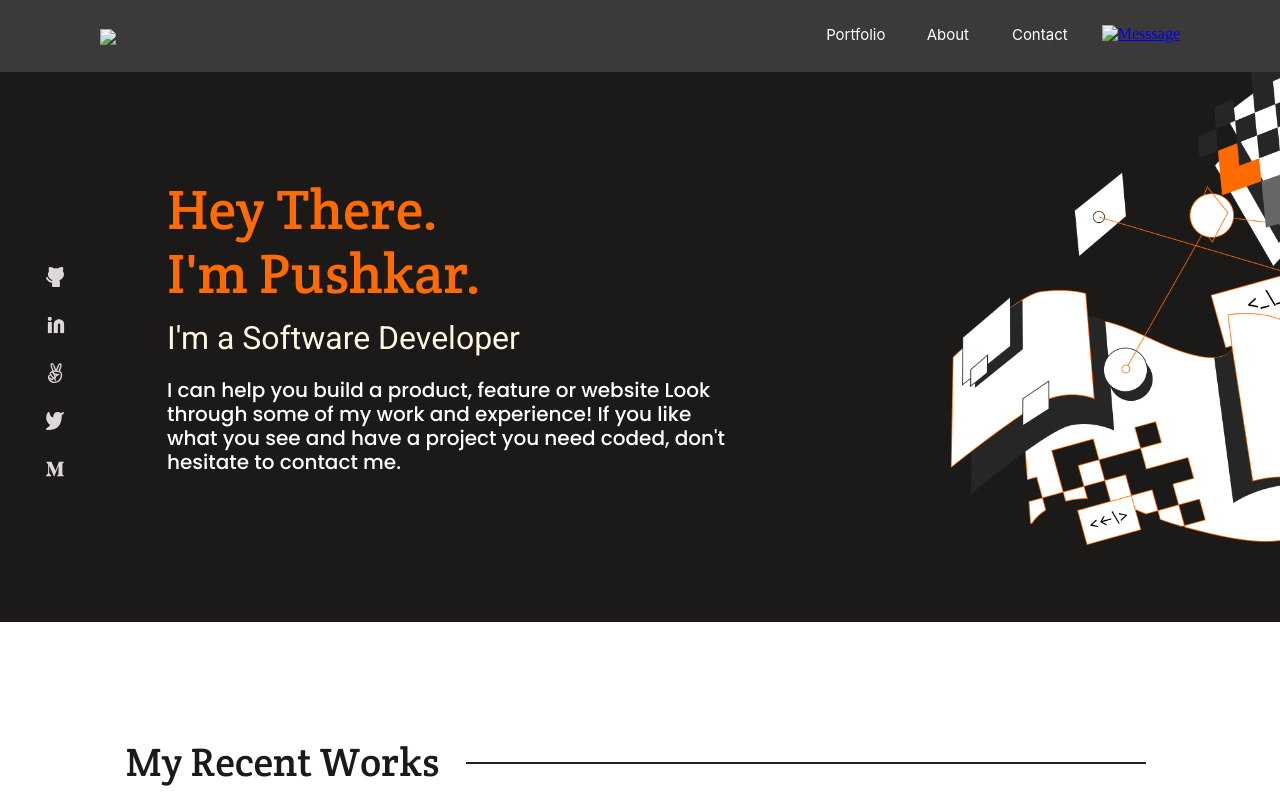
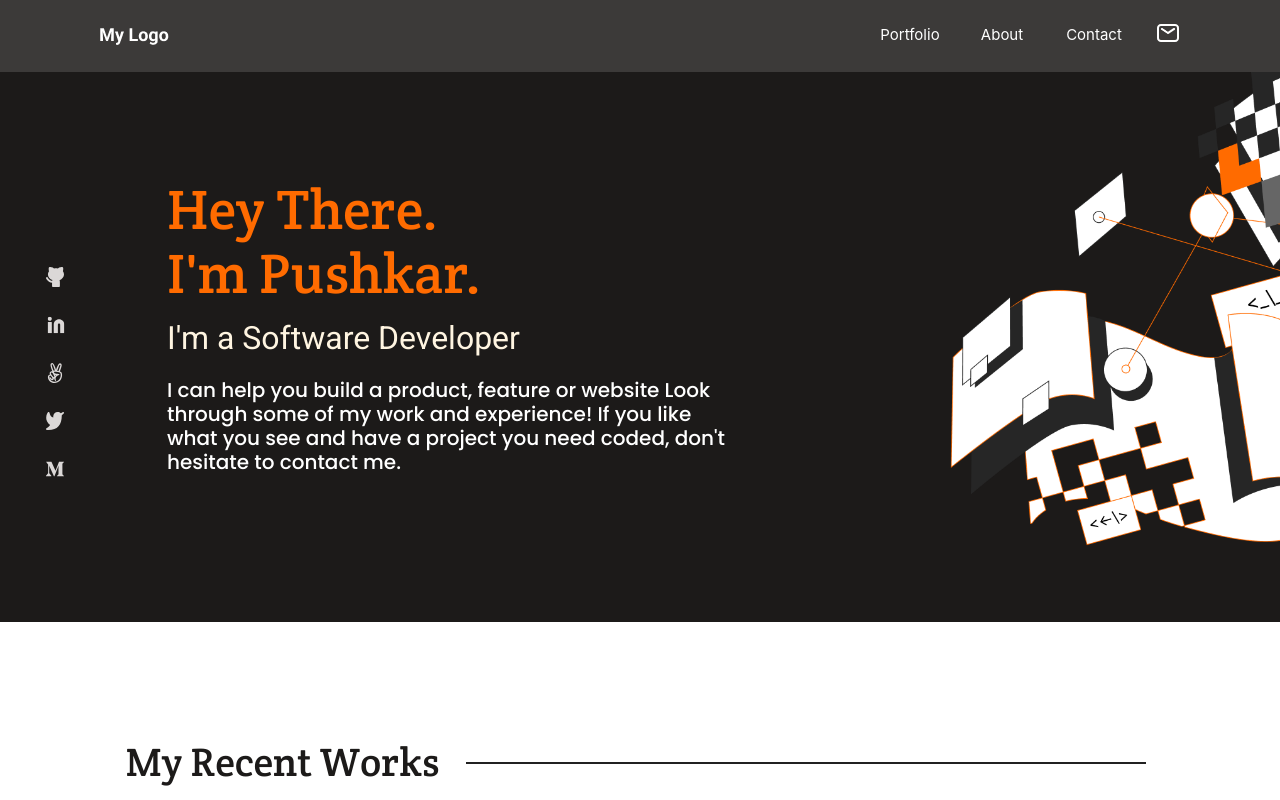
Before and after one commit to pushkar1995/portfolio-website1.0, a website: page index.html in a window 1280 px wide. Shown: the top 800 px of the page. Drawn offline with Linux system fonts and the light colour scheme; the site is published under a folder, as on GitHub Pages, so addresses that start at the root find nothing; files whose address does not match are found by name; a web font is replaced by a local one.

Commit message:
Fix url's to deploy in github

```diff
--- a/index.html
+++ b/index.html
@@ -24,7 +24,7 @@
     <!-- Toolbar Section -->
     <header class="header-container">
         <a href="#" class="logo-container">
-            <img src="/images/LogoPortfolioWebsite.png" />
+            <img src="images/LogoPortfolioWebsite.png" />
         </a>
         <nav class="hamburger-icon">
             <i class="fas fa-bars"></i>
@@ -35,7 +35,7 @@
             <a href="#" class="navbarItem">Portfolio</a>
             <a href="#" class="navbarItem">About</a>
             <a href="#" class="navbarItem">Contact</a>
-            <a href="#"><img src="/images/icons/IconMail.png" alt="Messsage" class="navbarMailIcon" /></a>
+            <a href="#"><img src="images/icons/IconMail.png" alt="Messsage" class="navbarMailIcon" /></a>
         </nav>
     </header>
 
```
